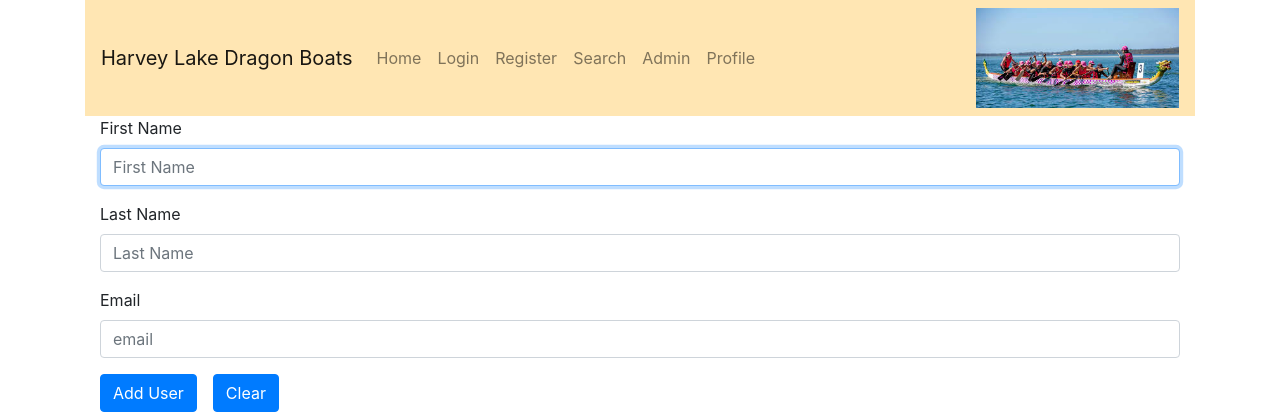
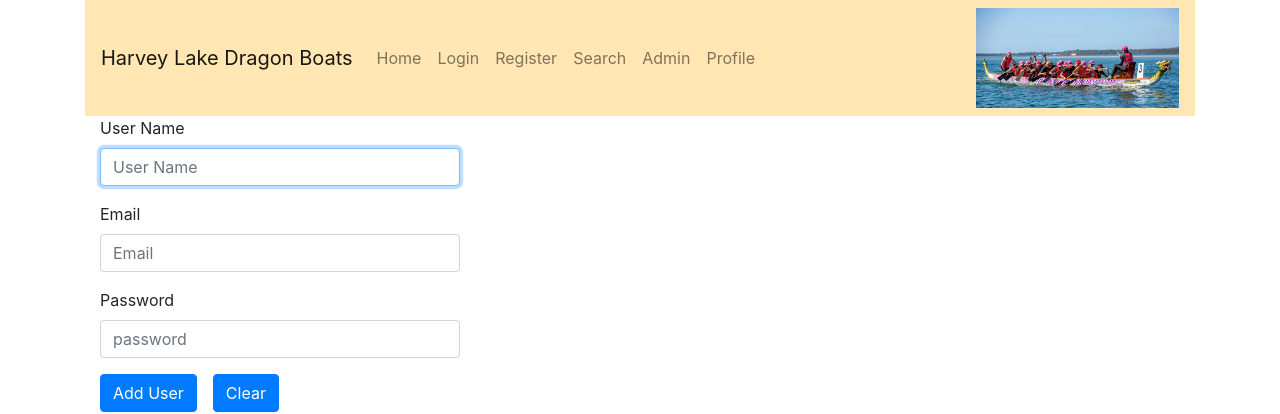
Before and after one commit to CateSpeakman/MEAN_Final_Project, an Angular app in the folder client/: page /register in a window 1280 px wide. Shown: the top 414 px of the page. Built offline with nearby package versions, Linux system fonts and the light colour scheme; no server answers.

Commit message:
updated register components

```diff
--- a/client/src/app/providers/register.service.ts
+++ b/client/src/app/providers/register.service.ts
@@ -20,10 +20,10 @@ export class RegisterService {
 
  constructor(private http: HttpClient) { }
 
-  // addUser(firstName:string, lastName:string, email:string){
-  //   this.users.push(new User(firstName, lastName, email));
-  //   return this.users;
-  // }
+  addUser(userName:string, email:string, password:string){
+    this.users.push(new User(userName, email, password));
+    return this.users;
+  }
 
   getUsers() : Observable<any> {
     return this.http.get(this.usersEndpoint, this.httpOptions)
--- a/client/src/app/register/register.component.html
+++ b/client/src/app/register/register.component.html
@@ -1,16 +1,16 @@
 <div class="container">
     <div class="form-group">
-      <label for="firstName">First Name</label>
-      <input type="text" class="form-control" id="firstName" placeholder="First Name" required autofocus
-        [(ngModel)]="firstName" />
-    </div>
-    <div class="form-group">
-      <label for="lastName">Last Name</label>
-      <input type="text" class="form-control" id="lastName" placeholder="Last Name" required [(ngModel)]="lastName" />
+      <label for="userName">User Name</label>
+      <input type="text" class="form-control col-4" id="userName" placeholder="User Name" required autofocus
+        [(ngModel)]="userName" />
     </div>
     <div class="form-group">
       <label for="email">Email</label>
-      <input type="email" class="form-control" id="email" placeholder="email" [(ngModel)]="email" />
+      <input type="text" class="form-control col-4" id="email" placeholder="Email" required [(ngModel)]="email" />
+    </div>
+    <div class="form-group">
+      <label for="password">Password</label>
+      <input type="password" class="form-control col-4" id="password" placeholder="password" [(ngModel)]="password" />
     </div>
     <div>
       <!-- Property Binding: [ ] -->
--- a/client/src/app/register/register.component.ts
+++ b/client/src/app/register/register.component.ts
@@ -3,7 +3,7 @@ import { Router, ActivatedRoute } from '@angular/router';
 
 import { User } from '../models/users.model';
 
-// import { AuthService } from './../providers/auth.service';
+import { RegisterService } from './../providers/register.service';
 
 @Component({
   selector: 'app-users',
@@ -13,9 +13,8 @@ import { Router, ActivatedRoute } from '@angular/router';
 export class RegisterComponent implements OnInit {
   title = 'Add User';
 
-  firstName: string = '';
-  lastName: string = '';
   email: string = '';
+  password: string = '';
 
   newUserAdded: boolean = false;
   addNewUser: boolean = false;
@@ -27,25 +26,25 @@ export class RegisterComponent implements OnInit {
   users: User[] = [];
 
   constructor(
-    // private authService: AuthService,
+    private registerService: RegisterService,
     private route: ActivatedRoute,
     private router: Router) { }
 
 
   // executed when the Reset button is clicked
   onReset(): void {
-    this.firstName = '';
-    this.lastName = '';
+    this.userName = '';
     this.email = '';
+    this.password = '';
     this.newUserAdded = false;
   }
 
   // executed when Add User is clicked
-  // onAddUser(): void {
+  onAddUser(): void {
 
-  //   this.users = this.authService.addUser(this.firstName, this.lastName, this.email);
-  //   this.newUserAdded = true;
-  // }
+    this.users = this.registerService.addUser(this.userName, this.email, this.password);
+    this.newUserAdded = true;
+  }
 
   getColor(): string {
     return this.newUserAdded === true ? '#000080' : '#FF0000'; // navy : red
@@ -56,15 +55,15 @@ export class RegisterComponent implements OnInit {
     // get username from Query Params
     // Subscribe to Observable
     // pass anonymoue callback function to subscribe method
-  //   this.sub = this.route
-  //     .queryParams
-  //     .subscribe(params => {
-  //       this.userName = params['username'];
-  //     });
+    this.sub = this.route
+      .queryParams
+      .subscribe(params => {
+        this.userName = params['username'];
+      });
 
-  //     this.authService.getUsers().subscribe((data)  => {
-  //       this.users = data.users;
-  //     });
+    this.registerService.getUsers().subscribe((data) => {
+      this.users = data.users;
+    });
 
   }
 
```
Lines whose indentation alone changed are shown as unchanged.
